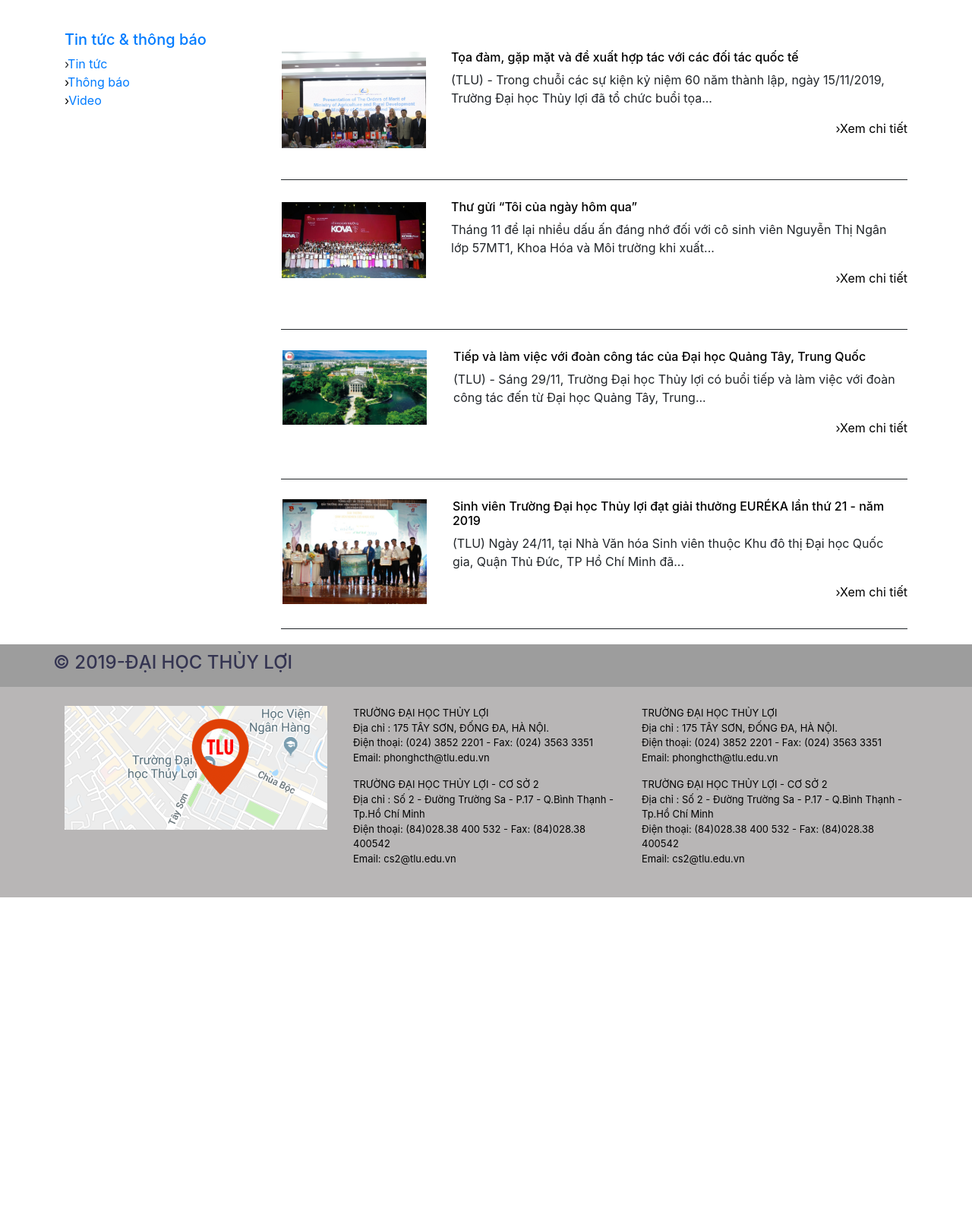
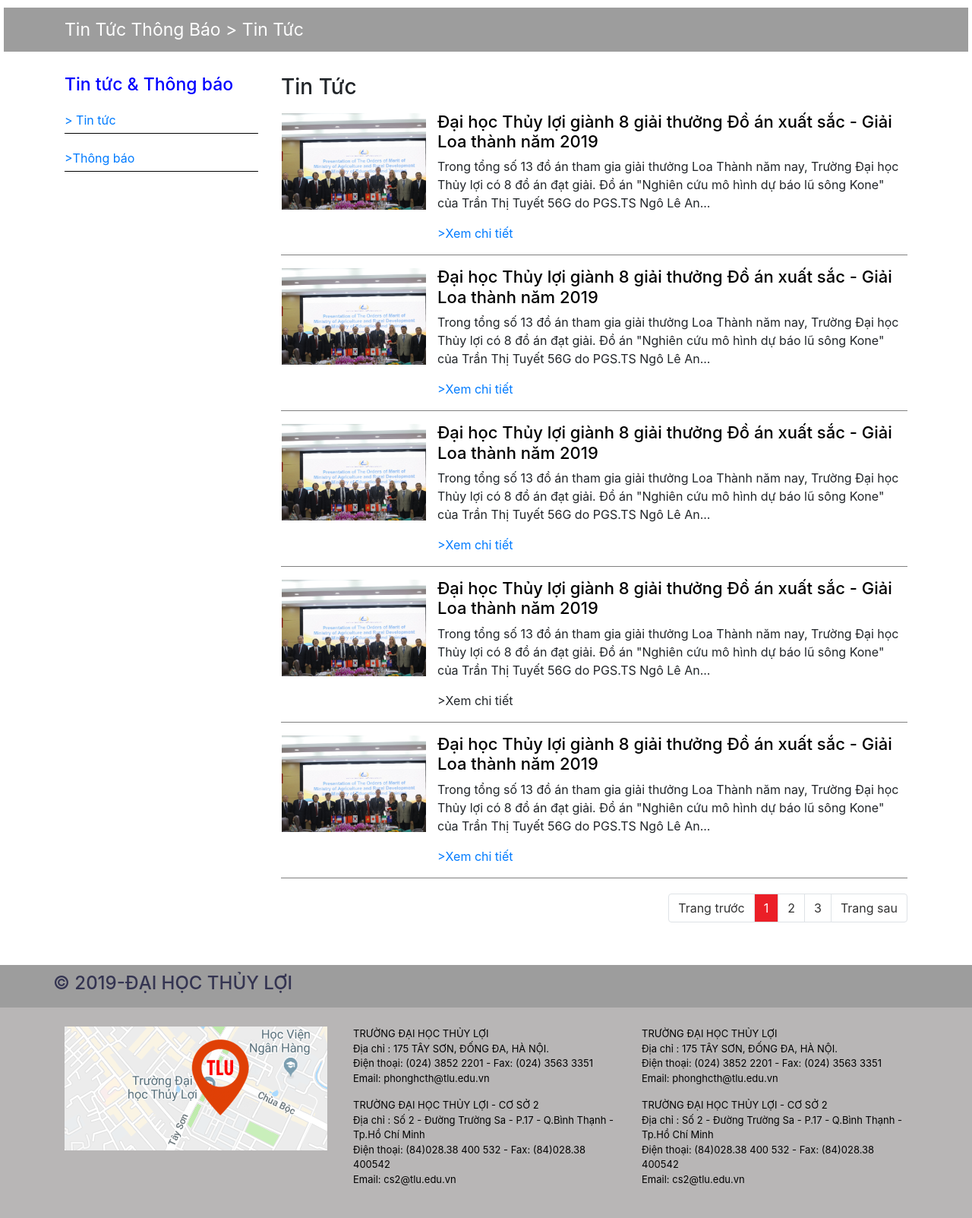
Before and after one commit to NgTon2210/175A071455-175A071454, a PHP site: page /news.html in a window 1280 px wide. Shown: the part 254-1857 px from the top of the page at 76% size. Before the commit the page ends 1435 px from the top, so only its background shows below. Run offline with PHP 8.4, Linux system fonts and the light colour scheme; some libraries are stand-ins or nearby versions.

Commit message:
edit file news

```diff
--- a/css/newstyle.css
+++ b/css/newstyle.css
@@ -112,9 +112,6 @@
 }
 header .menu ul
 {
-    display: flex;
-    align-items: center;
-    justify-content: space-between;
 
 }
 header .menu ul li
@@ -173,55 +170,83 @@
 {
     height: 486px;
 }
-/*main*/
-main .main-location .menu-location ul li
+ .menu-mid
+ {
+     display: block;
+ }
+ .contain-1
+{
+    width: 12.5%;
+    text-align: center;
+}
+.contain-1 p
+{
+    font-size: 14px;
+    color: black;
+}
+.contain-1 img
+{
+    width: 20%;
+    height: 28%;
+}
+
+/*css main*/
+main .news-notification
+{
+    padding: 10px 5px;
+}
+main .news-notification .location
+{
+    padding: 12px 0px;
+    background: #9D9D9D;
+    font-size: 23px;
+    color: white;
+    margin-bottom: 20px;
+}
+main .news-notification .main-n-noti
+{
+    padding: 10px 0px;
+}
+main .news-notification h3.left
+{
+    color: blue;
+    font-size: 23px;
+}
+main .news-notification .menu ul li
 {
     list-style: none;
+    border-bottom: 1px solid black;
+    margin-top: 15px;
+    padding: 5px 0px;
 }
-main .main-location
+main .news-notification .list-news .news1 {
+    margin-top: 15px;
+    display: flex;
+    border-bottom: 1px solid gray;
+}
+main .news-notification .list-news .news1 .title-news
 {
-    margin-top: 40px;
+    margin-left: 15px;
 }
-main .main-location .location-1 .x
-{
-    text-align: right;
-}
-main .main-location .location-1
-{
-    border-bottom: 1px solid;
-}
-main .main-location .location-1 .text  a
-{
-
-    text-decoration: none;
-    color: black;
-}
-main .main-location .location-1 .text h6 a
+main .news-notification .list-news .news1 .title-news h5 a
 {
     color: black;
-    text-decoration: none;
-}
-main .main-location .location-1
-{
-    margin-top: 26px;
-    display: flex;
-}
-main .main-location .location-1 .text
-{
-
-    height: 170px;
-    margin-left: 33px;
-}
-main .main-location .menu-location .next
-{
-    color: black;
-}
-main .main-location .menu-location h5 a,
-main .main-location  ul li a
-{
+    font-size: 22px;
     text-decoration: none;
 }
 
+#pagination ul{
+	float:right;
+	margin-top:20px;}
+#pagination ul li a.page-link{
+	color:#333333;}
+#pagination ul li a.page-link:hover{
+	background:#EB1F27;
+	color:#FFF;}
+#pagination ul li.active a{
+	background:#EB1F27;
+	border-color:#dee2e6;
+	color:#FFF;}
 /*footer*/
 footer .footer-top
 {
@@ -242,3 +267,31 @@
     color:black;
     font-size: 13px;
 }
+.menu-mid
+{
+    display: none;
+}
+.slide
+{
+    display: none;
+}
+.logo1
+{
+    display: none;
+}
+.logo2
+{
+    display: ;
+}
+#btn_menu
+{
+    display: block;
+}
+.menu_rp
+{
+    display: block;
+}
+.togg_rp
+{
+    display: none;
+}
--- a/introduce.html
+++ b/introduce.html
@@ -55,9 +55,7 @@
                             <h1>
                                 <a href=""><img src="img/logo1.png" alt=""></a>
                             </h1>
-                            <button class="navbar-toggler bg-light navbar-light" type="button" data-toggle="collapse"
-                                data-target="#navbarToggleExternalContent"><span
-                                    class="navbar-toggler-icon"></span></button>
+
                         </div>
                     </div>
                     <div class="col-lg-4">
--- a/news.html
+++ b/news.html
@@ -53,11 +53,9 @@
                     <div class="col-lg-8 col-md-12 col-sm-12">
                         <div class="logo">
                             <h1>
-                                <a href=""><img src="img/logo1.png" alt=""></a>
+                                <a href=""><img src="img/logo1.png" alt="" class="logo1"></a>
+                                <a href=""><img src="img/logo12.png" alt="" class="logo2"></a>
                             </h1>
-                            <button class="navbar-toggler bg-light navbar-light" type="button" data-toggle="collapse"
-                                data-target="#navbarToggleExternalContent"><span
-                                    class="navbar-toggler-icon"></span></button>
                         </div>
                     </div>
                     <div class="col-lg-4">
@@ -80,9 +78,10 @@
                 <!--menu-->
                 <div class="row">
                     <div class="col-lg-12 col-md-12 col-sm-12">
-                        <div class="menu ">
+                        <i class="fas fa-align-justify fa-2x" id="btn_menu" style="color: rgb(146, 143, 143);"></i>
+                        <div class="menu">
                             <nav>
-                                <ul>
+                                <ul class="menu_rp">
                                     <li><a href=""><i class="fas fa-home"></i></a></li>
                                     <li><a href="">tin tức $ thông báo</a></li>
                                     <li><a href="">tuyển sinh</a></li>
@@ -98,61 +97,117 @@
                 </div>
             </div>
         </div>
+
+
     </header>
-    <!--main-->
+    <!--end header-->
     <main>
-        <div class="main-location">
+        <div class="news-notification">
+            <div class="location">
+                <div class="container"><span>Tin Tức Thông Báo > Tin Tức</span></div>
+            </div>
+            <div class="main-n-noti">
                 <div class="container">
                     <div class="row">
                         <div class="col-lg-3">
-                        <div class="menu-location">
-                            <h5><a href="">Tin tức & thông báo</a></h5>
+                            <div class="news-menu">
+                                <h3 class="left">Tin tức & Thông báo</h3>
+                                <div class="menu">
                                     <ul>
-                            <li>&rsaquo;<a href="">Tin tức</a></li>
-                                <li class="next"> &rsaquo;<a href="">Thông báo</a></li>
-                                <li class="next">&rsaquo;<a href="">Video</a></li>
+                                        <li><a href="">> Tin tức</a></li>
+                                        <li><a href="">>Thông báo</a></li>
+
                                     </ul>
                                 </div>
                             </div>
+                        </div>
                         <div class="col-lg-9">
-                        <div class="location-1">
-                            <div class="img">
-                                <a href=""> <img src="img/Capture.PNG" alt=""></a>
+                            <div class="list-news">
+                                <h3>Tin Tức</h3>
+                                <div class="news1">
+                                    <div class="img-news">
+                                        <a href="">
+                                            <img src="img/Capture.PNG" alt="">
+                                        </a>
                                     </div>
-                            <div class="text">
-                                <h6><a href="">Tọa đàm, gặp mặt và đề xuất hợp tác với các đối tác quốc tế</a></h6>
-                                <p>(TLU) - Trong chuỗi các sự kiện kỷ niệm 60 năm thành lập, ngày 15/11/2019, Trường Đại học Thủy lợi đã tổ chức buổi tọa...</p>
-                                <p class="x"><a href=""> &rsaquo;Xem chi tiết</a></p>
+                                    <div class="title-news">
+                                        <h5><a href="">Đại học Thủy lợi giành 8 giải thưởng Đồ án xuất sắc - Giải Loa
+                                                thành năm 2019</a></h5>
+                                        <p class="p-content">Trong tổng số 13 đồ án tham gia giải thưởng Loa Thành năm
+                                            nay, Trường Đại học Thủy lợi có 8 đồ án đạt giải. Đồ án "Nghiên cứu mô hình
+                                            dự báo lũ sông Kone" của Trần Thị Tuyết 56G do PGS.TS Ngô Lê An...</p>
+                                        <p class="p-view"><a href="">>Xem chi tiết</a></p>
                                     </div>
                                 </div>
-                        <div class="location-1">
-                            <div class="img">
-                                <a href=""><img src="img/Capture1.PNG" alt=""></a>
+                                <div class="news1">
+                                    <div class="img-news">
+                                        <a href="">
+                                            <img src="img/Capture.PNG" alt="">
+                                        </a>
                                     </div>
-                            <div class="text">
-                                <h6><a href="">Thư gửi “Tôi của ngày hôm qua”</a></h6>
-                                <p>Tháng 11 để lại nhiều dấu ấn đáng nhớ đối với cô sinh viên Nguyễn Thị Ngân lớp 57MT1, Khoa Hóa và Môi trường khi xuất...</p>
-                                <p class="x"><a href=""> &rsaquo;Xem chi tiết</a></p>
+                                    <div class="title-news">
+                                        <h5><a href="">Đại học Thủy lợi giành 8 giải thưởng Đồ án xuất sắc - Giải Loa
+                                                thành năm 2019</a></h5>
+                                        <p class="p-content">Trong tổng số 13 đồ án tham gia giải thưởng Loa Thành năm
+                                            nay, Trường Đại học Thủy lợi có 8 đồ án đạt giải. Đồ án "Nghiên cứu mô hình
+                                            dự báo lũ sông Kone" của Trần Thị Tuyết 56G do PGS.TS Ngô Lê An...</p>
+                                        <p class="p-view"><a href="">>Xem chi tiết</a></p>
                                     </div>
                                 </div>
-                        <div class="location-1">
-                            <div class="img">
-                                <a href=""><img src="img/Capture2.PNG" alt=""></a>
+                                <div class="news1">
+                                    <div class="img-news">
+                                        <a href="">
+                                            <img src="img/Capture.PNG" alt="">
+                                        </a>
                                     </div>
-                            <div class="text">
-                                <h6><a href="">Tiếp và làm việc với đoàn công tác của Đại học Quảng Tây, Trung Quốc</a></h6>
-                                <p>(TLU) - Sáng 29/11, Trường Đại học Thủy lợi có buổi tiếp và làm việc với đoàn công tác đến từ Đại học Quảng Tây, Trung...</p>
-                                <p class="x"><a href=""> &rsaquo;Xem chi tiết</a></p>
+                                    <div class="title-news">
+                                        <h5><a href="">Đại học Thủy lợi giành 8 giải thưởng Đồ án xuất sắc - Giải Loa
+                                                thành năm 2019</a></h5>
+                                        <p class="p-content">Trong tổng số 13 đồ án tham gia giải thưởng Loa Thành năm
+                                            nay, Trường Đại học Thủy lợi có 8 đồ án đạt giải. Đồ án "Nghiên cứu mô hình
+                                            dự báo lũ sông Kone" của Trần Thị Tuyết 56G do PGS.TS Ngô Lê An...</p>
+                                        <p class="p-view"><a href="">>Xem chi tiết</a></p>
                                     </div>
                                 </div>
-                        <div class="location-1">
-                            <div class="img">
-                                <a href=""><img src="img/Capture3.PNG" alt=""></a>
+                                <div class="news1">
+                                    <div class="img-news">
+                                        <a href="">
+                                            <img src="img/Capture.PNG" alt="">
+                                        </a>
                                     </div>
-                            <div class="text">
-                                <h6><a href="">Sinh viên Trường Đại học Thủy lợi đạt giải thưởng EURÉKA lần thứ 21 - năm 2019</a></h6>
-                                <p>(TLU) Ngày 24/11, tại Nhà Văn hóa Sinh viên thuộc Khu đô thị Đại học Quốc gia, Quận Thủ Đức, TP Hồ Chí Minh đã...</p>
-                                <p class="x"><a href=""> &rsaquo;Xem chi tiết</a></p>
+                                    <div class="title-news">
+                                        <h5><a href="">Đại học Thủy lợi giành 8 giải thưởng Đồ án xuất sắc - Giải Loa
+                                                thành năm 2019</a></h5>
+                                        <p class="p-content">Trong tổng số 13 đồ án tham gia giải thưởng Loa Thành năm
+                                            nay, Trường Đại học Thủy lợi có 8 đồ án đạt giải. Đồ án "Nghiên cứu mô hình
+                                            dự báo lũ sông Kone" của Trần Thị Tuyết 56G do PGS.TS Ngô Lê An...</p>
+                                        <p class="p-view text-right><a href="" class="">>Xem chi tiết</a></p>
+                                    </div>
+                                </div>
+                                <div class="news1">
+                                    <div class="img-news">
+                                        <a href="">
+                                            <img src="img/Capture.PNG" alt="">
+                                        </a>
+                                    </div>
+                                    <div class="title-news">
+                                        <h5><a href="">Đại học Thủy lợi giành 8 giải thưởng Đồ án xuất sắc - Giải Loa
+                                                thành năm 2019</a></h5>
+                                        <p class="p-content">Trong tổng số 13 đồ án tham gia giải thưởng Loa Thành năm
+                                            nay, Trường Đại học Thủy lợi có 8 đồ án đạt giải. Đồ án "Nghiên cứu mô hình
+                                            dự báo lũ sông Kone" của Trần Thị Tuyết 56G do PGS.TS Ngô Lê An...</p>
+                                        <p class="p-view"><a href="">>Xem chi tiết</a></p>
+                                    </div>
+                                </div>
+                            </div>
+                            <div id="pagination" class="text-right">
+                                <ul class="pagination">
+                                    <li class="page-item"><a class="page-link" href="#">Trang trước</a></li>
+                                    <li class="page-item active"><a class="page-link" href="#">1</a></li>
+                                    <li class="page-item"><a class="page-link" href="#">2</a></li>
+                                    <li class="page-item"><a class="page-link" href="#">3</a></li>
+                                    <li class="page-item"><a class="page-link" href="#">Trang sau</a></li>
+                                </ul>
                             </div>
                         </div>
                     </div>
@@ -213,5 +268,7 @@
             </div>
         </div>
     </footer>
+    <script src="js/rp.js"></script>
 </body>
+
 </html>
```
Also changed, not shown: admin/admin.html (added, +17 -0 lines), admin/css/admin.css (added). Lines whose indentation alone changed are shown as unchanged.
